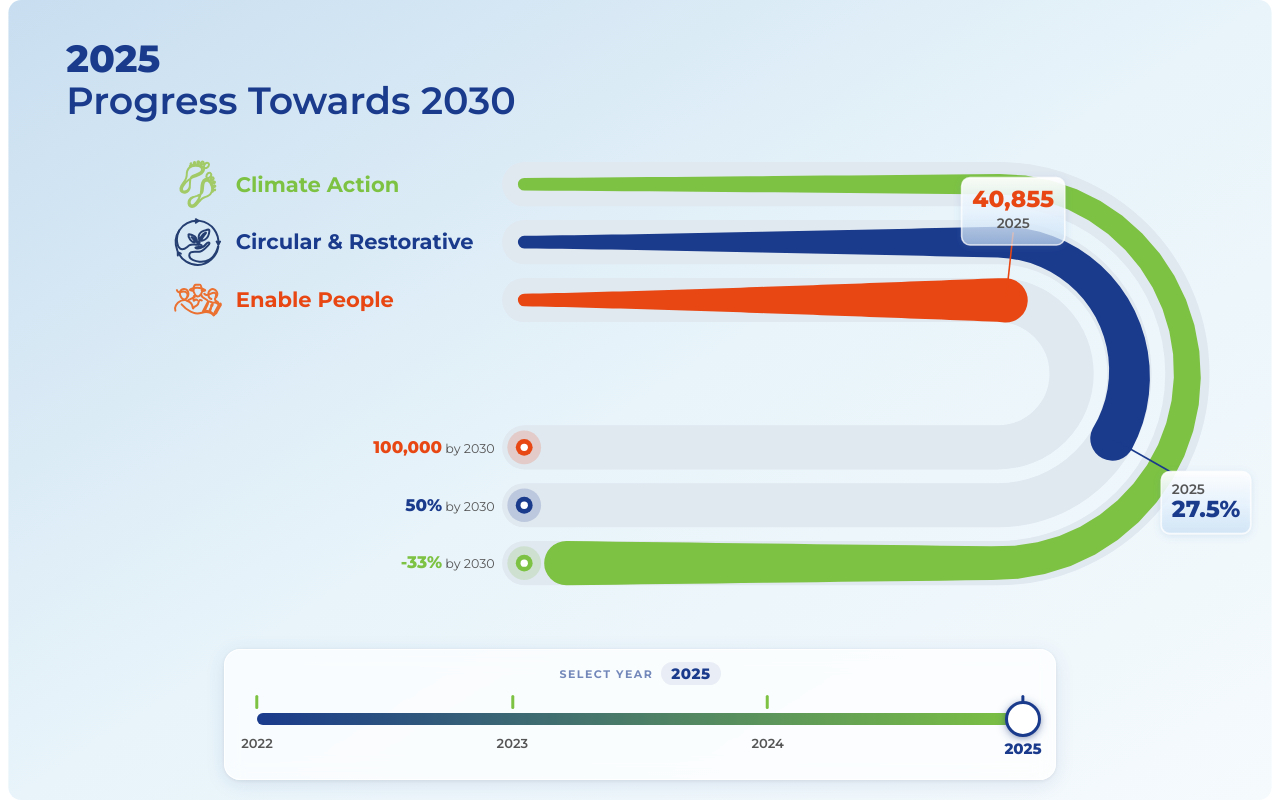
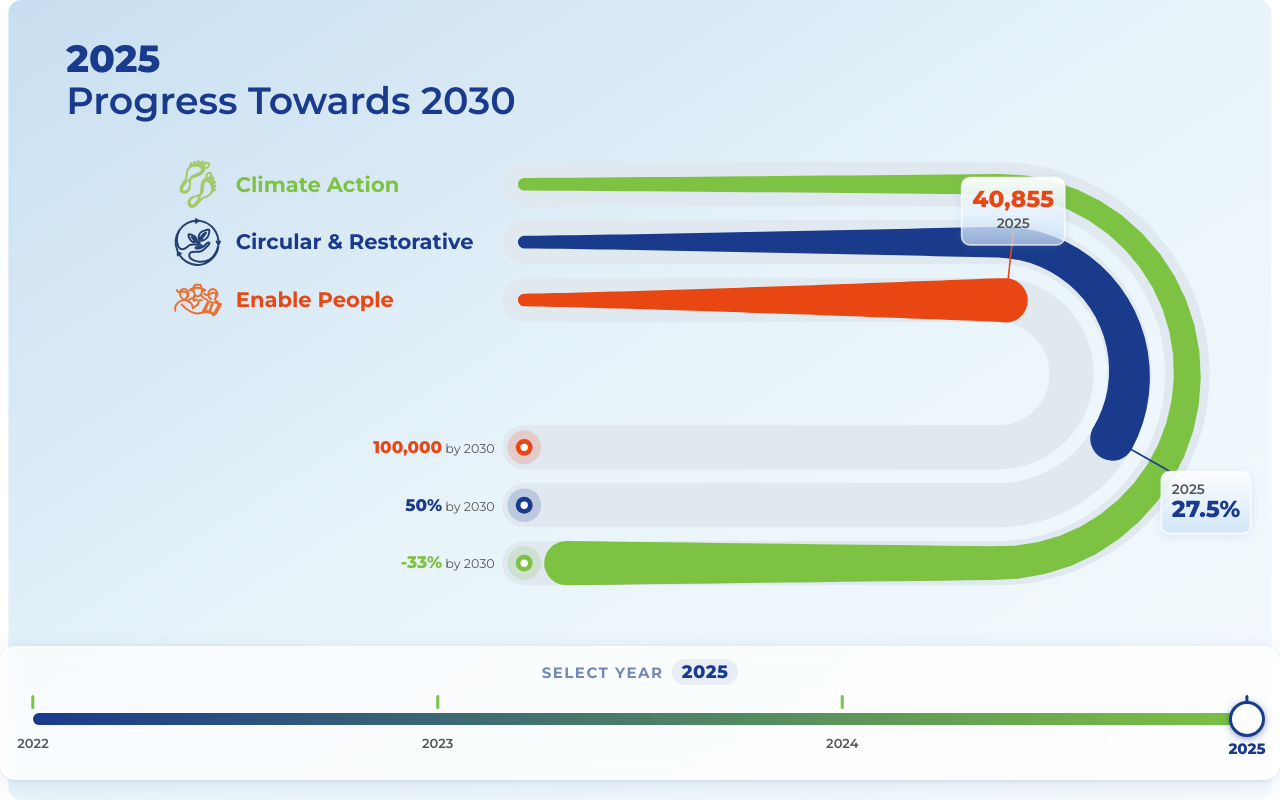
Before and after one commit to Biomar-digital/Biomar-progression-chart, a React (Vite) app: page / in a window 1280 px wide. Built offline with nearby package versions, Linux system fonts and the light colour scheme.

Commit message:
Full-width slider bar and larger Select Year heading
https://claude.ai/code/session_013pz6vNT3wRemKZuqjeC921

```diff
--- a/src/App.css
+++ b/src/App.css
@@ -16,10 +16,8 @@
 .slider-wrapper {
   position: absolute;
   bottom: 20px;
-  left: 50%;
-  transform: translateX(-50%);
-  width: 65%;
-  min-width: 360px;
+  left: 0;
+  right: 0;
   background: rgba(255, 255, 255, 0.72);
   backdrop-filter: blur(10px);
   -webkit-backdrop-filter: blur(10px);
--- a/src/components/YearSlider.css
+++ b/src/components/YearSlider.css
@@ -16,7 +16,7 @@
 }
 
 .year-slider__label {
-  font-size: 11px;
+  font-size: 15px;
   font-weight: 700;
   letter-spacing: 1.5px;
   text-transform: uppercase;
@@ -25,7 +25,7 @@
 }
 
 .year-slider__value-badge {
-  font-size: 15px;
+  font-size: 18px;
   font-weight: 800;
   color: #1A3A8C;
   background: rgba(26, 58, 140, 0.08);
```
